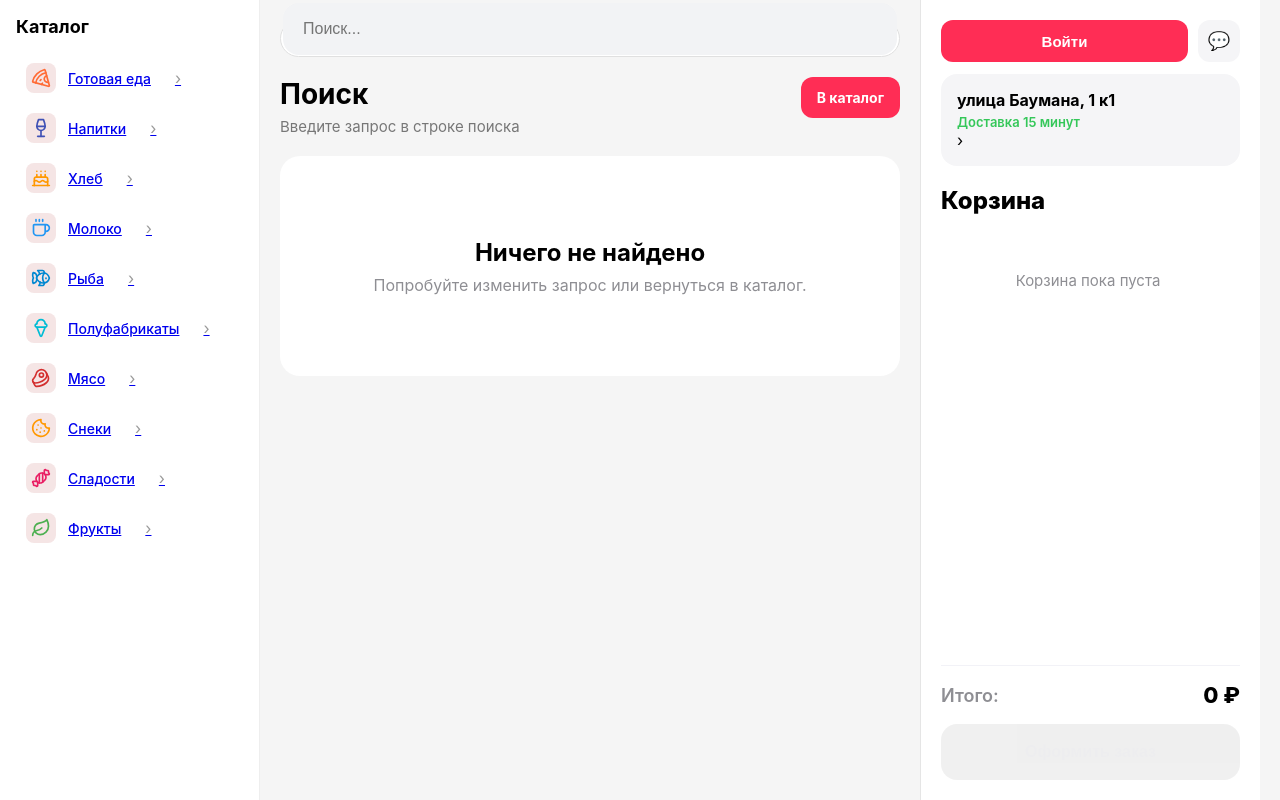
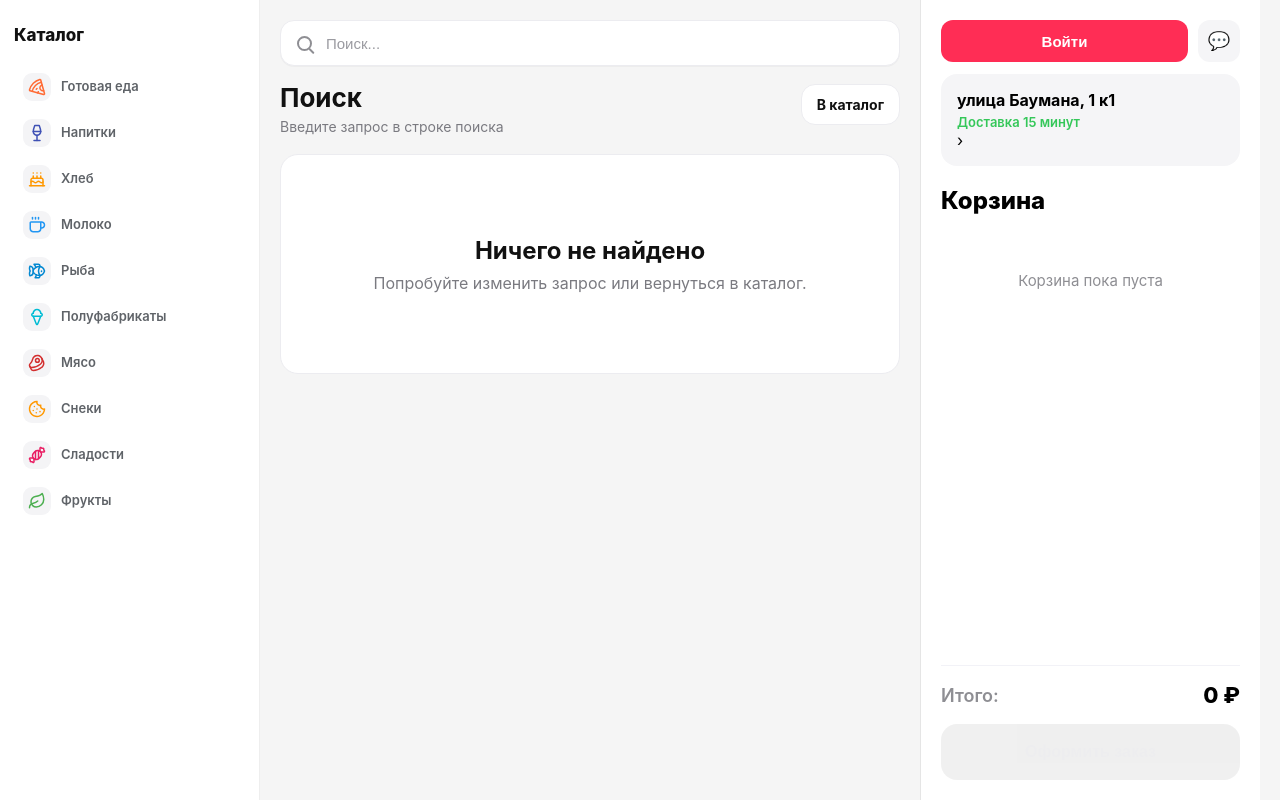
Before and after one commit to Vadim504/cool_boys.io, a React (Vite) app in the folder frontend/: page /search in a window 1280 px wide. Built offline with nearby package versions, Linux system fonts and the light colour scheme.

Commit message:
polish catalog search and scrollbars

```diff
--- a/frontend/src/App.css
+++ b/frontend/src/App.css
@@ -9,6 +9,17 @@ body {
     font-family: 'Inter', sans-serif;
     background: #f5f5f5;
     overflow-y: auto;
+}
+
+* {
+    scrollbar-width: none;
+    -ms-overflow-style: none;
+}
+
+*::-webkit-scrollbar {
+    width: 0;
+    height: 0;
+    display: none;
 }
 
 .container {
--- a/frontend/src/components/CartSidebar/CartSidebar.css
+++ b/frontend/src/components/CartSidebar/CartSidebar.css
@@ -127,16 +127,7 @@
     flex: 1;
     overflow-y: auto;
     margin-bottom: 20px;
-    padding-right: 5px;
-}
-
-/* Скроллбар сделаем тонким и аккуратным */
-.cart-items-list::-webkit-scrollbar {
-    width: 4px;
-}
-.cart-items-list::-webkit-scrollbar-thumb {
-    background: #E5E5E5;
-    border-radius: 10px;
+    padding-right: 0;
 }
 
 /* Стилизация каждого товара */
--- a/frontend/src/components/Header/Header.css
+++ b/frontend/src/components/Header/Header.css
@@ -1,44 +1,88 @@
 .page-header {
     display: flex;
-    justify-content: center;
+    justify-content: stretch;
     align-items: center;
-    margin-bottom: 20px;
-    gap: 15px;
+    margin-bottom: 18px;
     width: 100%;
 }
 
 .search-container {
     display: flex;
     align-items: center;
+    gap: 10px;
     flex: 1;
-    max-width: 747px;
-    height: 37px;
-    background: #FFFFFF;
-    border: 1px solid #E0E0E0;
-    border-radius: 20px;
-    padding: 2px;
+    width: 100%;
+    min-height: 46px;
+    background: #fff;
+    border: 1px solid #ececf0;
+    border-radius: 14px;
+    padding: 0 10px 0 16px;
+    box-shadow: 0 1px 0 rgba(17, 17, 17, 0.03);
+    transition: border-color 0.2s ease, box-shadow 0.2s ease, background-color 0.2s ease;
 }
 
-.search-input {
+.search-container:focus-within {
+    border-color: #d9d9df;
+    background: #fff;
+    box-shadow: 0 0 0 4px rgba(255, 45, 85, 0.08);
+}
+
+.search-icon {
+    position: relative;
+    width: 15px;
+    height: 15px;
+    flex: 0 0 15px;
+    border: 2px solid #8e8e93;
+    border-radius: 50%;
+}
+
+.search-icon::after {
+    content: "";
+    position: absolute;
+    width: 7px;
+    height: 2px;
+    right: -5px;
+    bottom: -3px;
+    border-radius: 999px;
+    background: #8e8e93;
+    transform: rotate(45deg);
+    transform-origin: center;
+}
+
+.catalog-search-input {
     flex: 1;
+    min-width: 0;
+    height: 44px;
     border: none;
     outline: none;
-    font-size: 16px;
+    font-size: 15px;
+    color: #111;
     background: transparent;
-    padding-left: 20px;
+    padding: 0 4px;
 }
 
-.search-button {
-    height: 100%;
-    padding: 0 16px;
-    background: #622bc4;
-    color: #fff;
-    border: none;
-    border-radius: 18px;
-    cursor: pointer;
-    font-weight: 500;
+.catalog-search-input::placeholder {
+    color: #9b9ba1;
 }
 
-.search-button:hover {
-    background: #4a1f9e;
+.search-clear-button {
+    width: 30px;
+    height: 30px;
+    flex: 0 0 30px;
+    border: none;
+    border-radius: 50%;
+    background: #f2f2f5;
+    color: #7a7a80;
+    cursor: pointer;
+    font-size: 20px;
+    line-height: 1;
+    display: flex;
+    align-items: center;
+    justify-content: center;
+    transition: background-color 0.2s ease, color 0.2s ease;
 }
+
+.search-clear-button:hover {
+    background: #e8e8ed;
+    color: #111;
+}
--- a/frontend/src/components/Header/Header.tsx
+++ b/frontend/src/components/Header/Header.tsx
@@ -9,13 +9,25 @@ const Header = ({ value = '', onSearch }: HeaderProps) => {
   return (
     <div className="page-header">
       <div className="search-container">
+        <span className="search-icon" aria-hidden="true" />
         <input
           type="text"
-          className="search-input"
+          className="catalog-search-input"
+          aria-label="Поиск товаров"
           placeholder="Поиск..."
           value={value}
-          onChange={(e) => onSearch(e.target.value)} // Вызываем функцию при изменении текста
+          onChange={(e) => onSearch(e.target.value)}
         />
+        {value && (
+          <button
+            type="button"
+            className="search-clear-button"
+            aria-label="Очистить поиск"
+            onClick={() => onSearch('')}
+          >
+            ×
+          </button>
+        )}
       </div>
     </div>
   );
--- a/frontend/src/components/Sidebar/Sidebar.css
+++ b/frontend/src/components/Sidebar/Sidebar.css
@@ -1,57 +1,70 @@
 .sidebar {
     background: #fff;
     border-right: 1px solid #eee;
-    padding: 16px;
+    padding: 18px 14px;
 }
 
 .catalog-title-link {
-    display: inline-block;
-    font-size: 18px;
-    font-weight: 700;
-    margin-bottom: 16px;
-    color: #000;
+    display: inline-flex;
+    align-items: center;
+    min-height: 34px;
+    font-size: 17px;
+    font-weight: 800;
+    margin-bottom: 14px;
+    color: #111;
     text-decoration: none;
 }
 
 .category-list {
     list-style: none;
+    display: flex;
+    flex-direction: column;
+    gap: 4px;
 }
 
 .category-item {
     display: flex;
     align-items: center;
-    padding: 10px;
-    border-radius: 10px;
+    min-height: 42px;
+    padding: 7px 9px;
+    border-radius: 12px;
     cursor: pointer;
-    transition: 0.2s;
-    gap: 12px;
+    transition: background-color 0.2s ease, color 0.2s ease;
+    gap: 10px;
+    color: #5f6368;
+    text-decoration: none;
 }
 
-.category-item:hover {
-    background: #f2f2f2;
+.category-item:hover,
+.category-item.active {
+    background: #f6f6f8;
+    color: #111;
+}
+
+.category-item.active {
+    font-weight: 700;
 }
 
 .category-icon {
-    width: 30px;
-    height: 30px;
-    background: #F5E5E5;
-    border-radius: 8px;
+    width: 28px;
+    height: 28px;
+    flex: 0 0 28px;
+    background: #f4f4f6;
+    border-radius: 9px;
     display: flex;
     align-items: center;
     justify-content: center;
+    transition: background-color 0.2s ease;
 }
 
 .category-icon img {
-    width: 20px;
-    height: 20px;
+    width: 18px;
+    height: 18px;
 }
 
 .category-name {
-    font-size: 14px;
-    font-weight: 500;
+    min-width: 0;
+    font-size: 13px;
+    font-weight: 600;
+    line-height: 1.2;
 }
-
-.category-arrow {
-    margin-left: 12px;
-    color: #999;
-}
--- a/frontend/src/components/Sidebar/Sidebar.tsx
+++ b/frontend/src/components/Sidebar/Sidebar.tsx
@@ -16,7 +16,6 @@ export default function Sidebar({ onCatalogClick }: SidebarProps) {
         </NavLink>
       </div>
       <ul className="category-list">
-        {/* 1. Выводим категории */}
         {CATEGORIES.map((cat) => (
           <li key={cat.id}>
             <NavLink
@@ -29,7 +28,6 @@ export default function Sidebar({ onCatalogClick }: SidebarProps) {
                 <img src={cat.icon} alt={cat.name} />
               </span>
               <span className="category-name">{cat.name}</span>
-              <span className="category-arrow">›</span>
             </NavLink>
           </li>
         ))}
--- a/frontend/src/pages/SearchPage.css
+++ b/frontend/src/pages/SearchPage.css
@@ -3,34 +3,44 @@
   justify-content: space-between;
   align-items: flex-start;
   gap: 16px;
-  margin-bottom: 20px;
+  margin-bottom: 18px;
 }
 
 .search-page-header h1 {
-  font-size: 28px;
-  margin-bottom: 6px;
+  color: #111;
+  font-size: 26px;
+  line-height: 1.1;
+  margin-bottom: 5px;
 }
 
 .search-page-header p {
-  color: #777;
-  font-size: 15px;
+  color: #7a7a80;
+  font-size: 14px;
+  line-height: 1.35;
 }
 
 .back-to-catalog-link {
   flex-shrink: 0;
-  border: none;
-  border-radius: 12px;
-  background: #ff2d55;
-  color: #fff;
-  padding: 12px 16px;
+  border: 1px solid #ececf0;
+  border-radius: 14px;
+  background: #fff;
+  color: #111;
+  padding: 11px 15px;
   font-size: 14px;
   font-weight: 700;
   text-decoration: none;
+  transition: background-color 0.2s ease, border-color 0.2s ease;
+}
+
+.back-to-catalog-link:hover {
+  background: #f6f6f8;
+  border-color: #dedee4;
 }
 
 .search-empty-state {
   min-height: 220px;
-  border-radius: 20px;
+  border: 1px solid #ececf0;
+  border-radius: 18px;
   background: #fff;
   display: flex;
   flex-direction: column;
@@ -41,10 +51,11 @@
 }
 
 .search-empty-state h2 {
+  color: #111;
   font-size: 24px;
   margin-bottom: 8px;
 }
 
 .search-empty-state p {
-  color: #8e8e93;
+  color: #7a7a80;
 }
```
